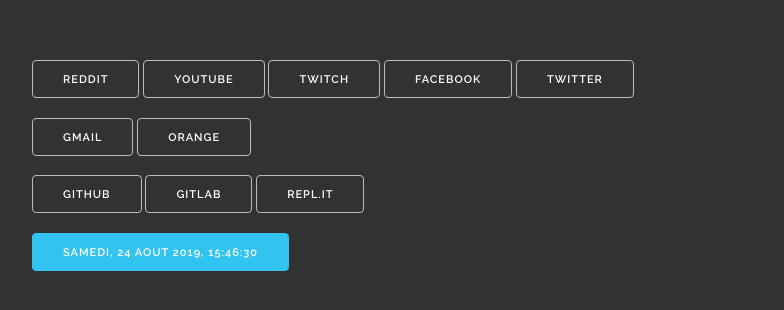
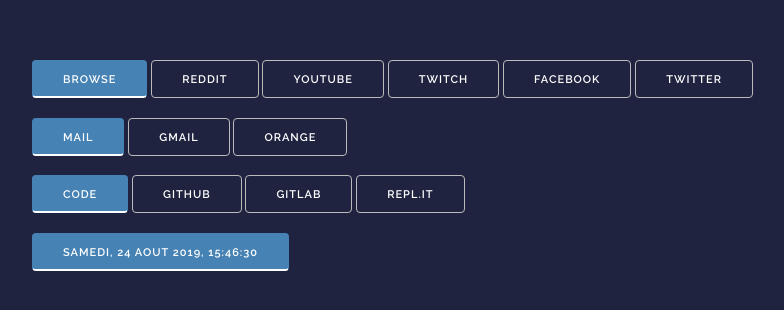
Before and after one commit to Usiten/usiten.github.io, a plain HTML site: page index.html in a window 1280 px wide. Shown: the part 180-490 px from the top of the page, without its empty margins (128-912 px from the left). Drawn offline with Linux system fonts and the light colour scheme.

Commit message:
Changed some colors

```diff
--- a/css/custom.css
+++ b/css/custom.css
@@ -1,9 +1,9 @@
 body {
-	background-color: rgb(50, 50, 50);
+	background-color: #202340;
 }
 
 .container a {
-	background-color: rgb(50, 50, 50);
+	background-color: #202340;
 	border: 1ps solid white;
 	color: white;
 	transition: all .1s;
@@ -52,8 +52,8 @@ body {
 }
 
 #github:hover {
-	border: 1px solid gray;
-	background-color: gray;
+	border: 1px solid slategray;
+	background-color: slategray;
 	color: white;
 }
 
@@ -68,3 +68,29 @@ body {
 	background-color: lightsteelblue;
 	color: white;
 }
+
+#browse {
+	background: steelblue;
+	border: 1px solid steelblue;
+	border-bottom: 2px solid white;
+}
+
+#code {
+	background: steelblue;
+	border: 1px solid steelblue;
+	border-bottom: 2px solid white;
+}
+
+#mail {
+	background: steelblue;
+	border: 1px solid steelblue;
+	border-bottom: 2px solid white;
+}
+
+#datetime {
+	background: steelblue;
+	border: 1px solid steelblue;
+	border-bottom: 2px solid white;
+}
+
+#mail:hover,#code:hover,#browse:hover,#datetime:hover { color: white; }
--- a/index.html
+++ b/index.html
@@ -35,6 +35,7 @@
 	–––––––––––––––––––––––––––––––––––––––––––––––––– -->
 	<div class="container">
 		<div style="margin-top: 25%">
+			<a class="button " id='browse' href="#">Browse</a>
 			<a class="button" id="reddit" href="https://reddit.com">Reddit</a>
 			<a class="button" id="youtube" href="https://youtube.com">Youtube</a>
 			<a class="button" id="twitch" href="https://twitch.tv">Twitch</a>
@@ -42,16 +43,18 @@
 			<a class="button" id="twitter" href="https://twitter.com">Twitter</a>
 		</div>
 		<div style="margin-top: 1%">
+			<a class="button " id='mail' href="#">Mail</a>
 			<a class="button" id="gmail" href="https://gmail.com">Gmail</a>
 			<a class="button" id="orange" href="https://webmail1e.orange.fr/webmail/fr_RE/inbox.html">Orange</a>
 		</div>
 		<div style="margin-top: 1%">
+			<a class="button" id='code' href="#">Code</a>
 			<a class="button" id="github" href="https://github.com">Github</a>
 			<a class="button" id="gitlab" href="https://gitlab.com">GitLab</a>
 			<a class="button" id="replit" href="https://repl.it">Repl.it</a>
 		</div>
 		<div style="margin-top: 1%"></div>
-			<a class="button button-primary" id="datetime" href="#"></a>
+			<a class="button" id="datetime" href="#"></a>
 		</div>
 	</div>
 
```
